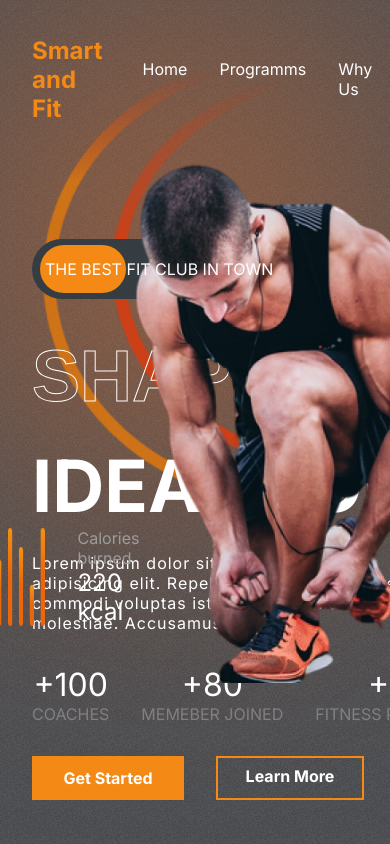
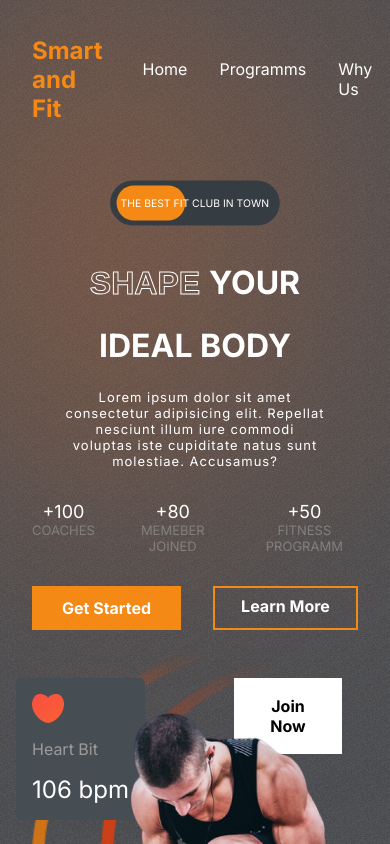
Before and after one commit to jakariamasum/Smart-and-Fit, a React (Create React App) app: page / in a window 390 px wide. Shown: the top 844 px of the page. Built offline with nearby package versions, Linux system fonts and the light colour scheme; the HTML template or start-up script is replaced by a standard one.

Commit message:
hero section responsive ready

```diff
--- a/src/components/Hero/Hero.jsx
+++ b/src/components/Hero/Hero.jsx
@@ -9,6 +9,7 @@
 import {motion} from 'framer-motion'
 const Hero = () => {
     const transition= {type:'spring',duration:3}
+    const mobile= window.innerWidth<=768?true:false;
     return (
         <div className={styles.hero}>
             <div className={`make-blur ${styles.blur}`}></div>
@@ -16,7 +17,7 @@
                 <Navbar />
                 <div className={styles.bestClub}>
                     <motion.div
-                    initial={{left:'158px'}}
+                    initial={{left:mobile?'120px':'158px'}}
                     whileInView={{left:'8px'}}
                     transition={{...transition,type:'tween'}}
 
--- a/src/components/Hero/Hero.module.css
+++ b/src/components/Hero/Hero.module.css
@@ -186,3 +186,70 @@
     height: 30rem;
     left: 0;
 }
+@media screen and (max-width:768px)
+{
+    .hero{
+        flex-direction: column;
+    }
+    .blur{
+        width: 14rem;
+    }
+    .bestClub{
+        margin-top: 0;
+        font-size: small;
+        align-self: center;
+        transform: scale(0.8);
+    }
+    .heroText{
+        font-size: xx-large;
+        align-items: center;
+        justify-content: center;
+    }
+    .heroText>div:nth-of-type(3){
+        font-size: small;
+        font-weight: 200;
+        letter-spacing: 1px;
+        text-align: center;
+    }
+    .btns{
+        justify-content: center;
+    }
+    .stats>div>span:nth-child(1){
+        font-size: large;
+    }
+    .stats>div>span:nth-child(2){
+        font-size: small;
+    }
+    .right{
+        position: relative;
+        background: none;
+    }
+    .right>:nth-child(2){
+        left: 1rem;
+        top: 2rem;
+    }
+    .calories{
+        position: relative;
+        top: 5rem;
+        left: 2rem;
+    }
+    .calories>img{
+        width: 2rem;
+    }
+    .calories>div>:nth-child(2){
+        color: white;
+        font-size: 1rem;
+    }
+    .heroImage{
+        position: relative;
+        left: 7rem;
+        top: 4rem;
+        width: 15rem;
+        align-self: center;
+    }
+    .heroBack{
+        top: 0;
+        left: 2rem;
+        width: 15rem;
+    }
+}
```
